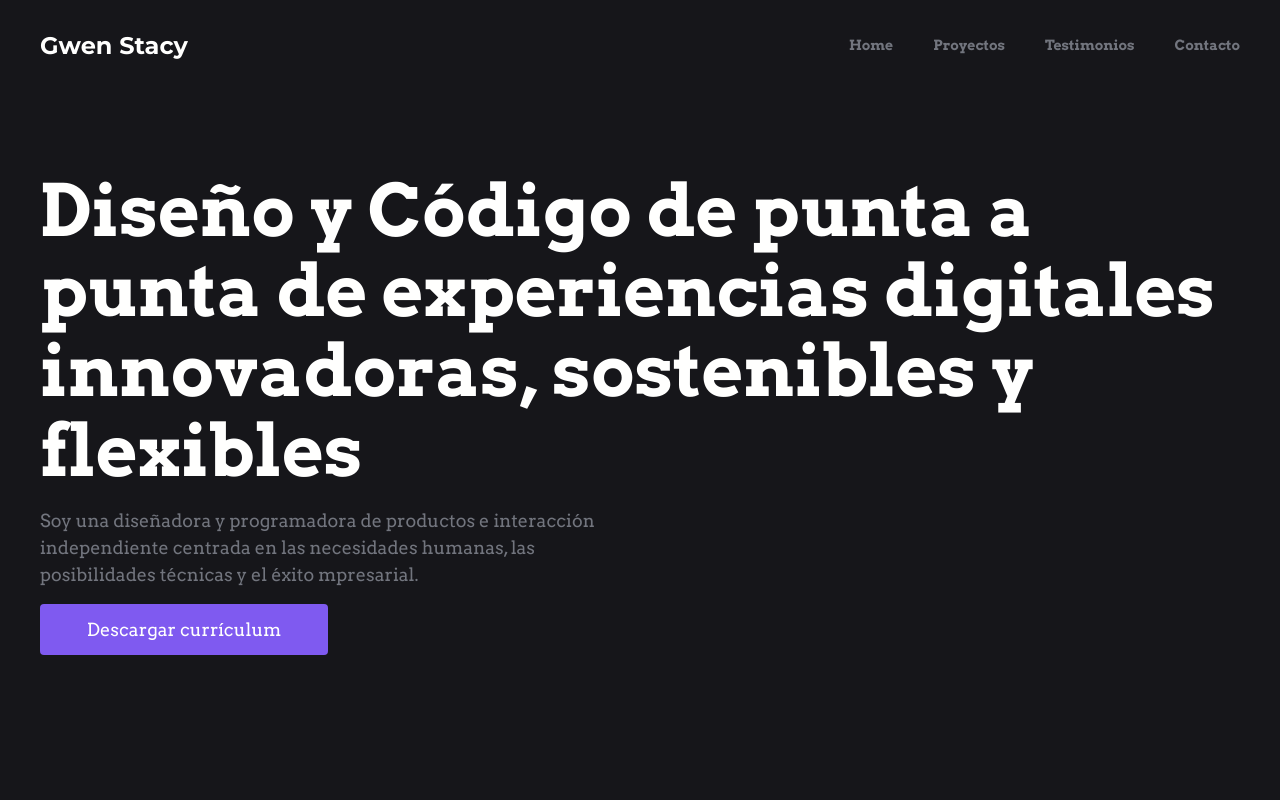
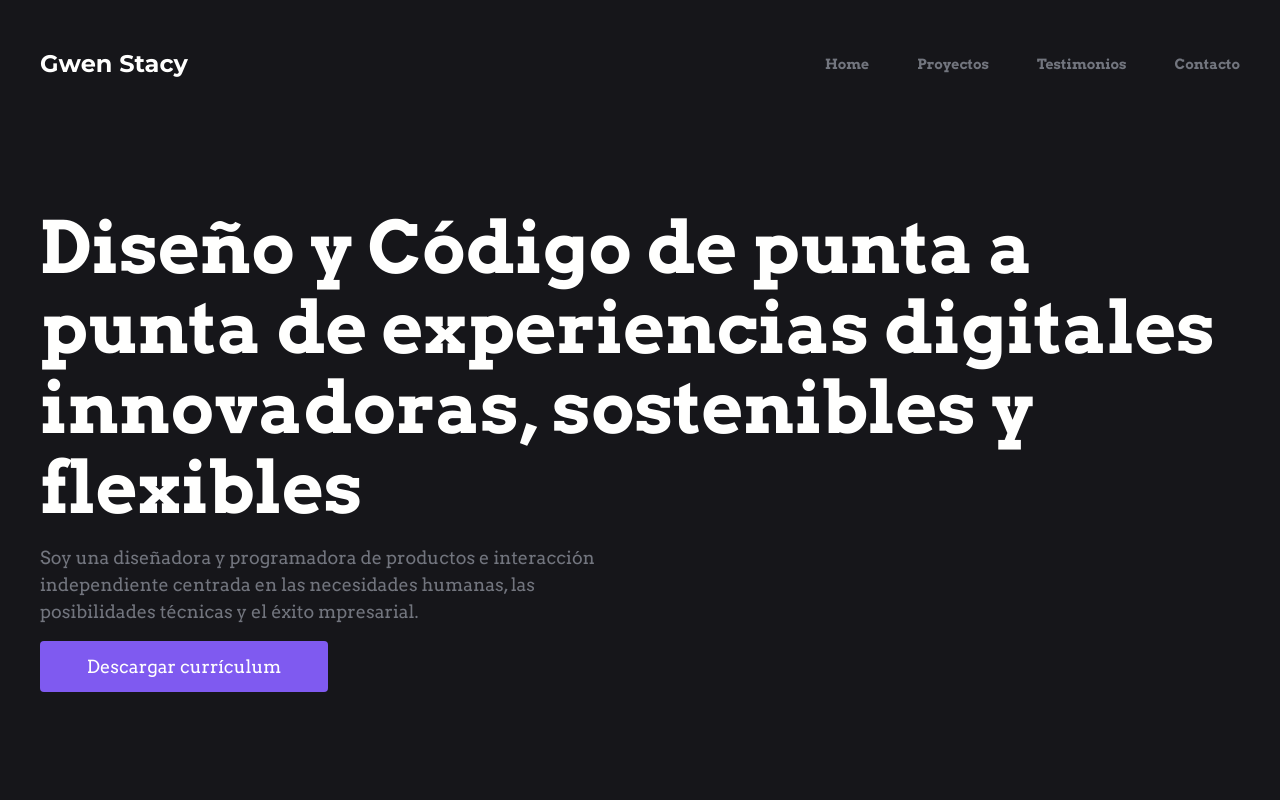
Before and after one commit to iJCode1/Portafolio-de-Gwen, a React (Vite) app: page / in a window 1280 px wide. Shown: the top 800 px of the page. Built offline with nearby package versions, Linux system fonts and the light colour scheme.

Commit message:
fix: menu on small screens

```diff
--- a/src/components/Navbar.jsx
+++ b/src/components/Navbar.jsx
@@ -1,11 +1,24 @@
 import styled from 'styled-components'
-import Icon from './icon/Index';
+import Icon from './icon/Index'
+import { useState, useEffect } from 'react'
 
 const NavbarStyled = styled.nav`
   display: flex;
   align-items: center;
+  flex-direction: column;
+  position: sticky;
+  inset: 0;
+  z-index: 5;
+  box-sizing: border-box;
+  gap: 7.5rem;
+
+  .logo{
+    padding-block: 1.25rem;
+    display: flex;
     justify-content: space-between;
-  padding-block: 1.25rem;
+    inline-size: 100%;
+    background-color: var(--background-1);
+  }
 
   .title{
     font-family: 'Montserrat', sans-serif;
@@ -31,10 +44,23 @@ const NavbarStyled = styled.nav`
   }
 
   .options{
-    display: none;
-    gap: 2.5rem;
+    display: flex;
+    flex-direction: column;
+    justify-content: center;
+    background: ${props => (props.isActiveMenu ? 'var(--background-1)' : "none")};
+    position: fixed;
+    z-index: 3;
+    inset: 0;
+    inset-block-start: 64px;
+    gap: 3rem;
     font: var(--body2-bold);
+    transition: all .3s cubic-bezier(0.445, 0.05, 0.55, 0.95);
+    transform: translateX(200%);
+    transform: translateX(${props => (props.isActiveMenu ? "0%" : "200%")});
+
     & a{
+      font: var(--headline3);
+      text-align: center;
       color: var(--secondary);
       text-decoration: none;
 
@@ -52,6 +78,8 @@ const NavbarStyled = styled.nav`
 
   @media screen and (min-width: 768px){
     padding-block: 2rem;
+    flex-direction: row;
+    position: relative;
 
     .icon{
       display: none;
@@ -59,25 +87,67 @@ const NavbarStyled = styled.nav`
 
     .options{
       display: flex;
+      flex-direction: row;
+      position: initial;
+      transform: initial;
+      & a{
+        font: var(--body2-bold);
+      }
     }
   }
 `
 
 function Navbar() {
+
+  const [isActiveMenu, setIsActiveMenu] = useState(false)
+  const [width, setWidth] = useState(window.innerWidth)
+
+  const handleWidth = () => {
+    setWidth(window.innerWidth)
+    if (width > 768) {
+      setIsActiveMenu(false)
+    }
+  }
+
+  useEffect(() => {
+    window.addEventListener('resize', handleWidth)
+
+    return () => {
+      window.removeEventListener('resize', handleWidth)
+    }
+  })
+
+  function handleOpen() {
+    setIsActiveMenu(true);
+  }
+
+  function handleClose() {
+    setIsActiveMenu(false);
+  }
+
   return (
-    <NavbarStyled>
+    <NavbarStyled isActiveMenu={isActiveMenu}>
+      <div className='logo'>
         <h2 className='title'>
           <a href="/">Gwen Stacy</a>
         </h2>
-      <span className="icon">
+
+        {
+          isActiveMenu
+            ? <span className="icon" onClick={handleClose}>
+              <Icon icon="cancel" sxxize="24" color="var(--button-background)" />
+            </span>
+            : <span className="icon" onClick={handleOpen}>
               <Icon icon="menu" size="24" color="var(--button-background)" />
             </span>
+        }
+      </div>
 
       <div className="options">
-        <a href="#home">Home</a>
-        <a href="#proyectos">Proyectos</a>
-        <a href="#testimonios">Testimonios</a>
-        <a href="#contacto">Contacto</a>
+        <a onClick={handleClose} href="#home">Home</a>
+        <a onClick={handleClose} href="#proyectos">Proyectos</a>
+        <a onClick={handleClose} href="#testimonios">Testimonios</a>
+        <a onClick={handleClose} href="#contacto">Contacto</a>
       </div>
     </NavbarStyled>
   )
```
Lines whose indentation alone changed are shown as unchanged.
